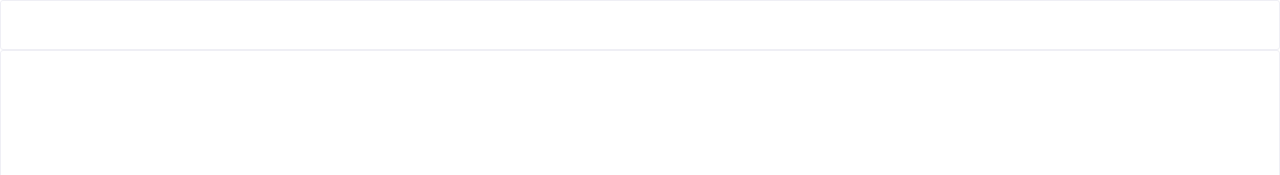
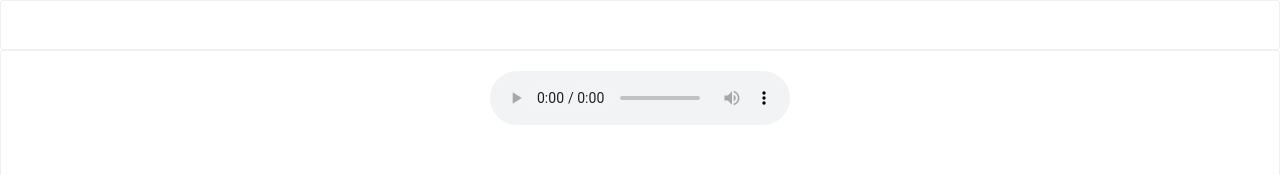
Before and after one commit to Congb19/congb19-top, a Vue app: page /wyw in a window 1280 px wide. Shown: the top 175 px of the page. Built offline with nearby package versions, Linux system fonts and the light colour scheme; a small style sheet from the web is missing.

Commit message:
feat: 9.27 wyw

```diff
--- /dev/null
+++ b/src/pages/wyw.vue
@@ -0,0 +1,5 @@
+<template>
+  <audio controls>
+    <audio src="../assets/wyw.m4a" type="audio/m4a"></audio>
+  </audio>
+</template>
--- a/src/routes/index.ts
+++ b/src/routes/index.ts
@@ -4,6 +4,7 @@ import index from '../pages/index.vue';
 import game from '../pages/game.vue';
 import diary from '../pages/diary.vue';
 import kbn from '../pages/kbn.vue';
+import wyw from '../pages/wyw.vue';
 
 // routes
 const routes = [
@@ -11,6 +12,7 @@ const routes = [
   { path: '/game', component: game },
   { path: '/diary', component: diary },
   { path: '/kbn', component: kbn },
+  { path: '/wyw', component: wyw },
 ];
 
 const router = createRouter({
```
Also changed, not shown: 8 other files (tests, documents, lock files or other folders).
